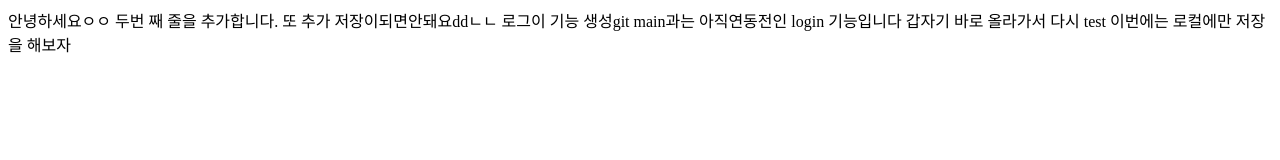
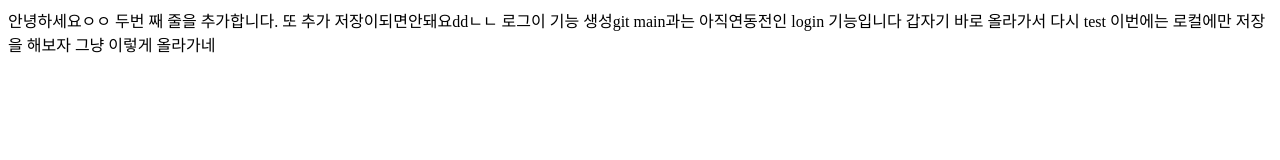
Before and after one commit to ryansmj/github-practice, a plain HTML site: page index.html in a window 1280 px wide. Drawn offline with Linux system fonts and the light colour scheme.

Commit message:
직접 테스트 한번 더 해보자

```diff
--- a/index.html
+++ b/index.html
@@ -14,5 +14,6 @@
     main과는 아직연동전인 login 기능입니다
     갑자기 바로 올라가서 다시 test
     이번에는 로컬에만 저장을 해보자
+    그냥 이렇게 올라가네
 </body>
 </html>
```
